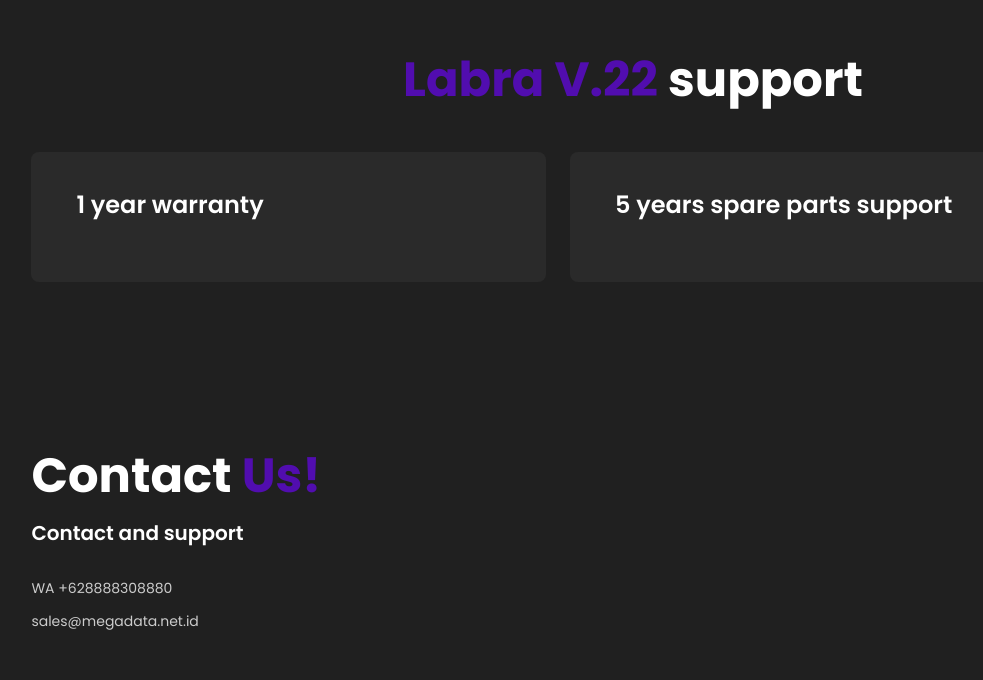
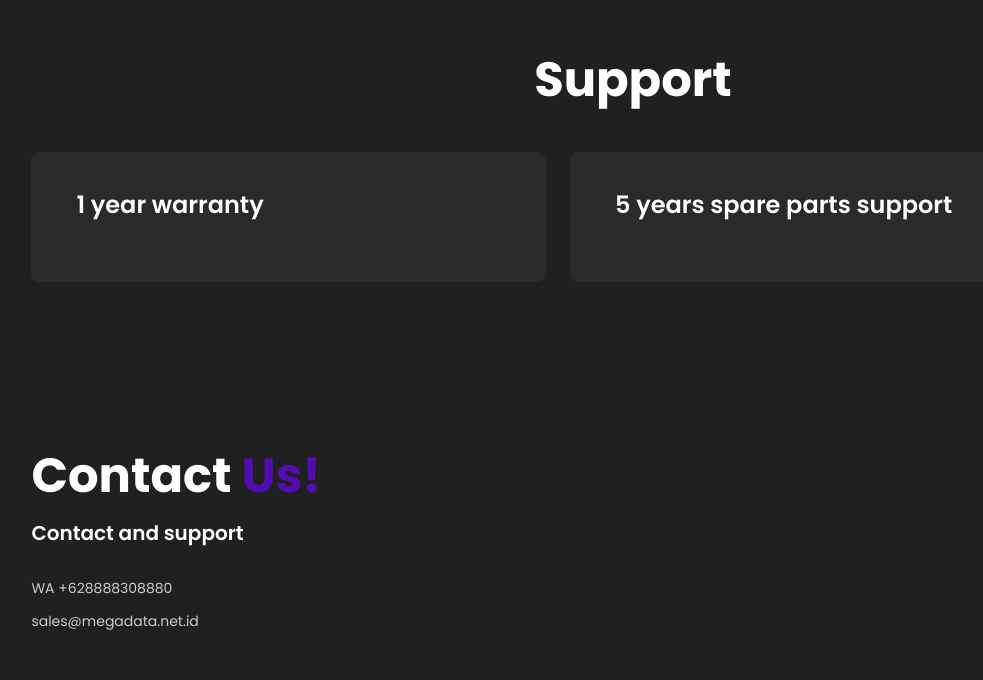
Before and after one commit to Zaidanadli/LabraV22, a plain HTML site: page index.html in a window 1280 px wide. Shown: the part 3544-4224 px from the top of the page, without its empty margins (7-990 px from the left). Drawn offline with nearby package versions, Linux system fonts and the light colour scheme.

Commit message:
Update index.html

```diff
--- a/index.html
+++ b/index.html
@@ -279,7 +279,7 @@
 	<section class="services" id="Feature">
 		<div class="main-text">
 			<p></p>
-			<h2><span>Labra V.22</span> support</h2>
+			<h2><span></span>Support</h2>
 		</div>
 
 		<div class="services-content">
```
